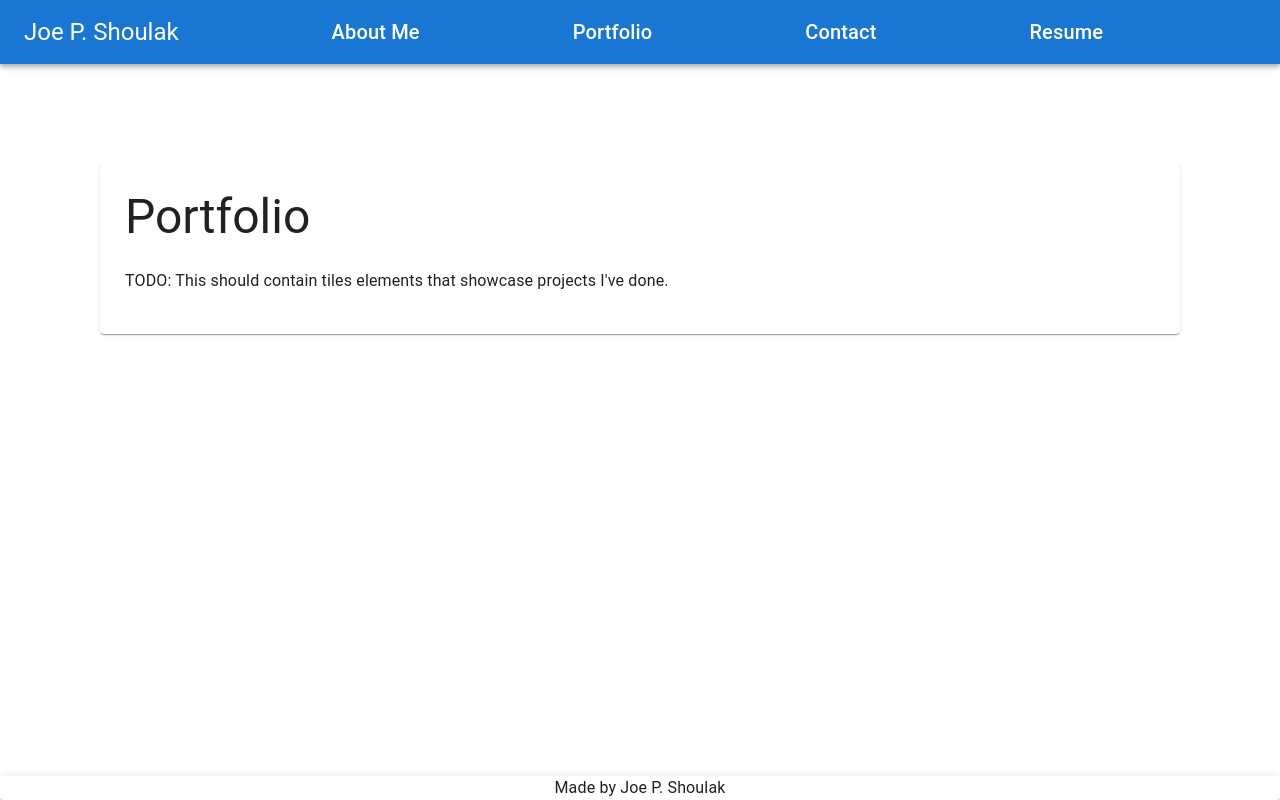
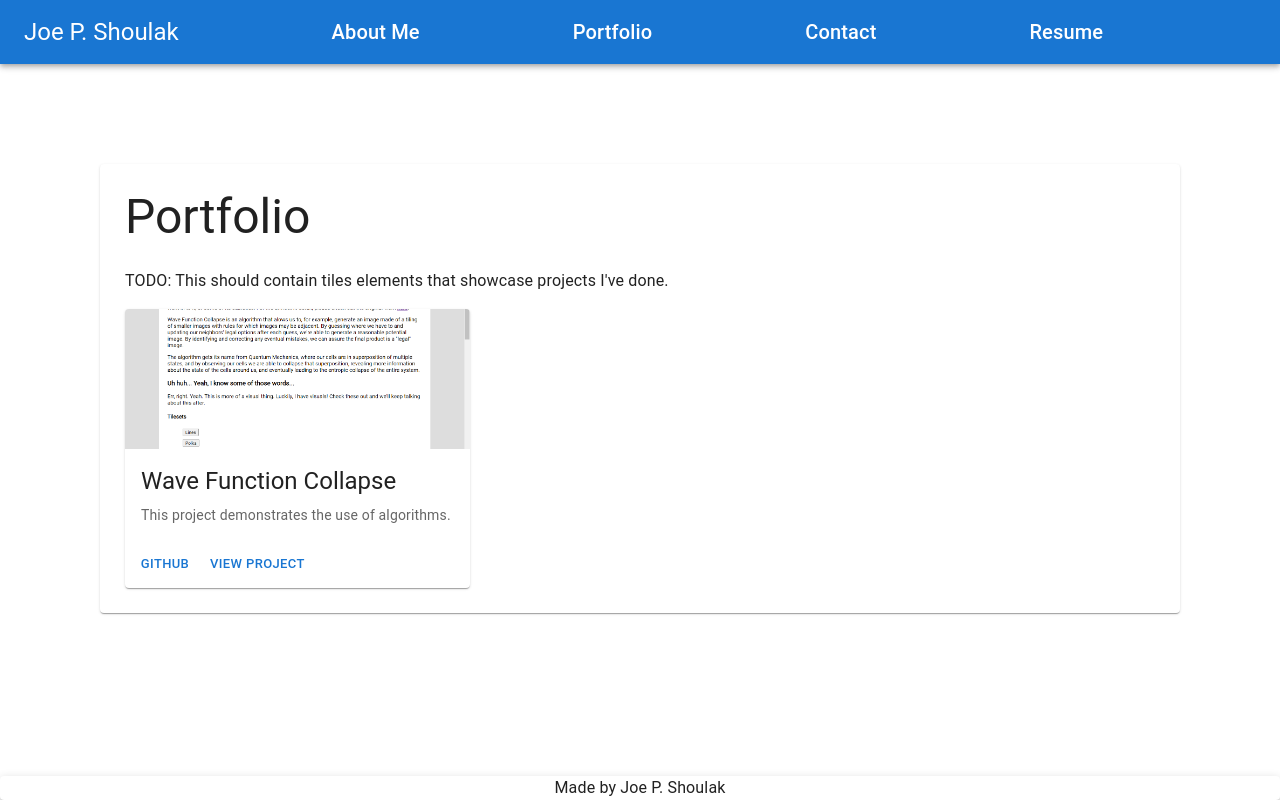
Before and after one commit to JoePShoulak/react-portfolio, a React (Create React App) app: page /portfolio in a window 1280 px wide. Built offline with nearby package versions, Linux system fonts and the light colour scheme.

Commit message:
made mui-card-based project component

```diff
--- /dev/null
+++ b/src/components/Project.js
@@ -0,0 +1,48 @@
+import * as React from "react";
+import Card from "@mui/material/Card";
+import CardActions from "@mui/material/CardActions";
+import CardContent from "@mui/material/CardContent";
+import CardMedia from "@mui/material/CardMedia";
+import Button from "@mui/material/Button";
+import Typography from "@mui/material/Typography";
+
+function joinWithGrammer(array) {
+  if (array.length === 1) return array[0];
+
+  const last = array.pop();
+
+  if (array.length === 1) return `${array[0]} and ${last}`;
+
+  return array.join(", ") + `, and ${last}`;
+}
+
+function Project(props) {
+  return (
+    <Card sx={{ maxWidth: 345 }}>
+      <CardMedia
+        component="img"
+        height="140"
+        image={props.image}
+        alt={props.title}
+      />
+      <CardContent>
+        <Typography gutterBottom variant="h5" component="div">
+          {props.title}
+        </Typography>
+        <Typography variant="body2" color="text.secondary">
+          This project demonstrates the use of {joinWithGrammer(props.tags)}.
+        </Typography>
+      </CardContent>
+      <CardActions>
+        <Button size="small" href={props.repo} target="_blank">
+          GitHub
+        </Button>
+        <Button size="small" href={props.deploy} target="_blank">
+          View Project
+        </Button>
+      </CardActions>
+    </Card>
+  );
+}
+
+export default Project;
--- a/src/pages/Portfolio.js
+++ b/src/pages/Portfolio.js
@@ -1,4 +1,5 @@
 import { Paper, Typography as Type } from "@mui/material";
+import Project from "../components/Project";
 
 function Portfolio() {
   return (
@@ -9,6 +10,13 @@ function Portfolio() {
         TODO: This should contain tiles elements that showcase projects I've
         done.
       </Type>
+      <Project
+        title="Wave Function Collapse"
+        tags={["algorithms"]}
+        repo="https://github.com/JoePShoulak/wave-function-collapse"
+        deploy="http://wavefunctioncollapse.io/"
+        image="images/projects/wfc.png"
+      />
     </Paper>
   );
 }
```
Also changed, not shown: public/images/projects/wfc.png (added).
